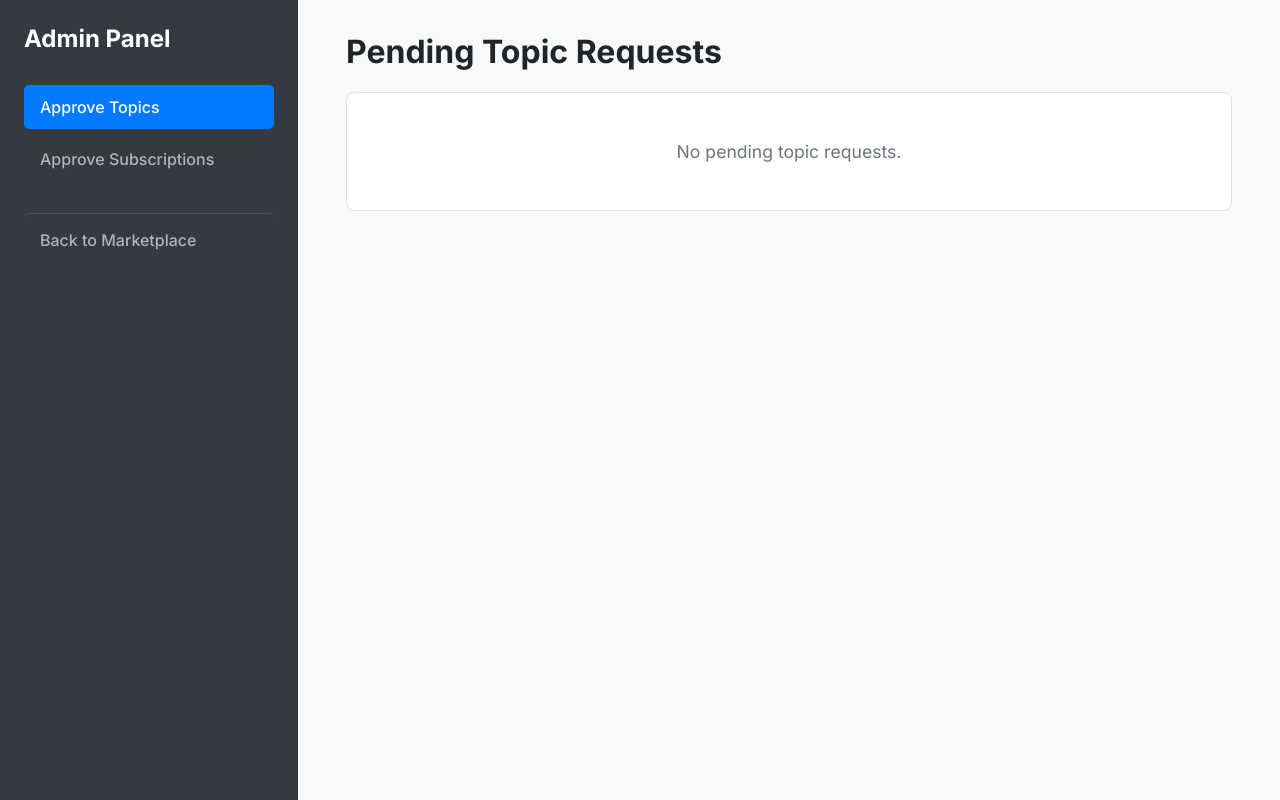
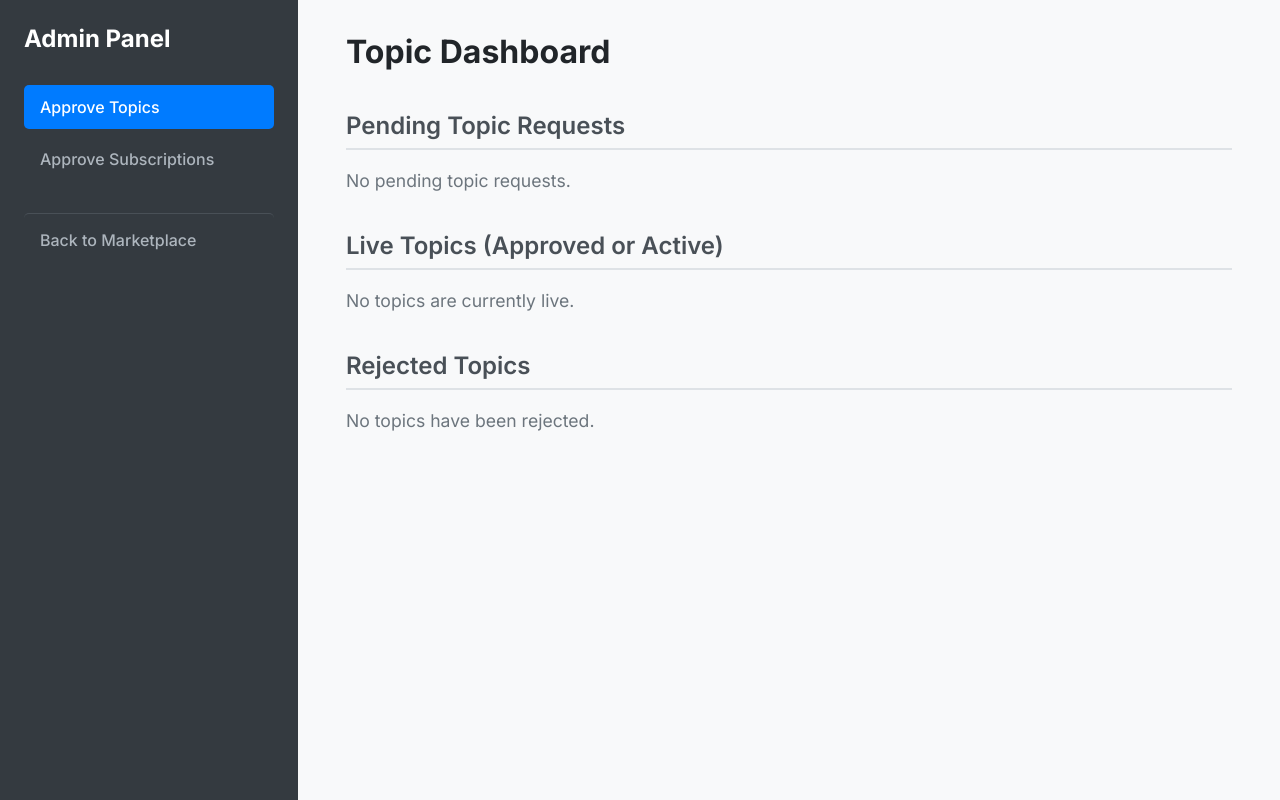
Before and after one commit to KunjalPatwari/data-marketplace-platform, a Flask app: page /admin in a window 1280 px wide. Run offline with Flask 3, Linux system fonts and the light colour scheme; data that the repository does not hold is empty.

Commit message:
Updated admin codebase

```diff
--- a/node_4_admin/app.py
+++ b/node_4_admin/app.py
@@ -1,19 +1,23 @@
 from flask import Flask, render_template, request, redirect, url_for, session
 import mysql.connector
 from mysql.connector import errorcode
-import os # We need this for the new session feature
+import os
+from dotenv import load_dotenv # <-- 1. Import load_dotenv
+
+# --- LOAD ENVIRONMENT VARIABLES ---
+load_dotenv() # <-- 2. Call this to load the .env file
 
 # --- FLASK APP SETUP ---
 app = Flask(__name__)
-# A secret key is required for sessions (which we use for the new feature)
 app.secret_key = os.urandom(24)
 
-# --- YOUR DATABASE CONFIGURATION ---
+# --- YOUR DATABASE CONFIGURATION (NOW SECURE) ---
+# 3. Read everything from os.getenv()
 DB_CONFIG = {
-    'user': 'flask_app',
-    'password': 'Flask@123',
-    'host': 'localhost',
-    'database': 'marketplace_db'
+    'user': os.getenv('DB_USER'),
+    'password': os.getenv('DB_PASS'),
+    'host': os.getenv('DB_HOST'),
+    'database': os.getenv('DB_NAME')
 }
 
 # --- DATABASE CONNECTION HELPER ---
@@ -27,38 +31,23 @@ def get_db_connection():
         return None
 
 # --- HOME PAGE / MARKETPLACE ROUTE ---
-# --- HOME PAGE / MARKETPLACE ROUTE ---
 @app.route("/")
 def marketplace():
     """
-    Displays all ACTIVE topics and checks the LATEST subscription
-    status for each one.
+    Displays all ACTIVE topics. This is the 'dumb' public storefront.
     """
-    products_list = []
+    active_products = []
     cnx = get_db_connection()
     if cnx:
         cursor = cnx.cursor(dictionary=True)
+        query = "SELECT topic_id, topic_name FROM topics WHERE status = 'active'"
+        cursor.execute(query)
+        active_products = cursor.fetchall()
 
-        # This new, "smart" query joins topics with their LATEST subscription status
-        query = """
-            SELECT
-                T.topic_id,
-                T.topic_name,
-                (SELECT S.status
-                 FROM user_subscriptions AS S
-                 WHERE S.topic_id = T.topic_id
-                 ORDER BY S.subscription_id DESC
-                 LIMIT 1) AS subscription_status
-            FROM topics AS T
-            WHERE T.status = 'active'
-        """
-
-        cursor.execute(query)
-        products_list = cursor.fetchall()
         cursor.close()
         cnx.close()
 
-    return render_template('index.html', products=products_list)
+    return render_template('index.html', products=active_products)
 
 # --- REGISTER TOPIC ROUTES (GET and POST) ---
 @app.route("/register", methods=['GET', 'POST'])
@@ -99,31 +88,21 @@ def subscribe_to_topic(topic_id):
 
     cursor = cnx.cursor(dictionary=True)
 
-    # --- THIS IS THE FIX ---
-    # When the user *submits* the form
     if request.method == 'POST':
         insert_query = "INSERT INTO user_subscriptions (topic_id, status) VALUES (%s, 'pending')"
         try:
             cursor.execute(insert_query, (topic_id,))
             cnx.commit()
-
-            # **NEW:** Get the ID of the subscription we just created
             new_subscription_id = cursor.lastrowid
-
-            # **NEW:** Store this ID in the user's session (like a cookie)
             session['last_sub_id'] = new_subscription_id
-
         except mysql.connector.Error as err:
             print(f"Error subscribing: {err}")
 
         cursor.close()
         cnx.close()
 
-        # **THE FIX:** We redirect to a new "status" page instead of
-        # rendering a template directly. This changes the URL.
-        return redirect(url_for('subscription_status'))
+        return redirect(url_for('my_subscriptions'))
 
-    # --- This part handles showing the form ---
     if request.method == 'GET':
         query = "SELECT topic_id, topic_name FROM topics WHERE topic_id = %s AND status = 'active'"
         cursor.execute(query, (topic_id,))
@@ -137,42 +116,66 @@ def subscribe_to_topic(topic_id):
         else:
             return "This product is not available for subscription.", 404
 
-# --- *** NEW FEATURE ***: SUBSCRIPTION STATUS PAGE ---
-@app.route("/subscription_status")
-def subscription_status():
+# --- *** UPDATED *** CONSUMER DASHBOARD PAGE ---
+@app.route("/my_subscriptions")
+def my_subscriptions():
     """
-    Shows the consumer the status of their *last* subscription request.
-    This is where we hide/show the API link.
+    This is the consumer's dedicated dashboard.
+    It shows their LATEST pending, approved, and rejected subscriptions.
     """
-    # 1. Get the subscription ID we saved in the session
-    sub_id = session.get('last_sub_id', None)
-    if not sub_id:
-        # If they haven't subscribed, just send them home
-        return redirect(url_for('marketplace'))
-
-    # 2. Check the status of this *specific* subscription
-    status = 'pending' # Default
+    pending_subs = []
+    approved_subs = []
+    rejected_subs = []
 
     cnx = get_db_connection()
     if cnx:
         cursor = cnx.cursor(dictionary=True)
-        query = "SELECT status FROM user_subscriptions WHERE subscription_id = %s"
-        cursor.execute(query, (sub_id,))
-        result = cursor.fetchone()
-        if result:
-            status = result['status'] # Will be 'pending', 'approved', or 'rejected'
-        cursor.close()
-        cnx.close()
+        # THIS IS THE NEW, SMARTER QUERY.
+        # It finds the *most recent* subscription for each topic
+        # and joins to get only that single, latest status.
+        query = """
+            SELECT T.topic_name, S.status
+            FROM user_subscriptions AS S
+            JOIN topics AS T ON S.topic_id = T.topic_id
+            INNER JOIN (
+                SELECT topic_id, MAX(subscription_id) AS max_id
+                FROM user_subscriptions
+                GROUP BY topic_id
+            ) AS S_latest ON S.topic_id = S_latest.topic_id AND S.subscription_id = S_latest.max_id
+            ORDER BY S.subscription_id DESC
+        """
 
-    # 3. Pass this *correct* status to the template
-    return render_template('subscribe_success.html', status=status)
+        try:
+            cursor.execute(query)
+            all_subs = cursor.fetchall()
+
+            # Sort all subscriptions into three lists
+            for sub in all_subs:
+                if sub['status'] == 'pending':
+                    pending_subs.append(sub)
+                elif sub['status'] == 'approved':
+                    approved_subs.append(sub)
+                elif sub['status'] == 'rejected':
+                    rejected_subs.append(sub)
+
+            cursor.close()
+            cnx.close()
+
+        except mysql.connector.Error as err:
+            print(f"my_subscriptions error: {err}")
+            cursor.close()
+            cnx.close()
+
+
+    return render_template('my_subscriptions.html',
+                           pending_subs=pending_subs,
+                           approved_subs=approved_subs,
+                           rejected_subs=rejected_subs)
+
 
 # --- API ENDPOINT FOR CONSUMER SCRIPT (NODE 3) ---
 @app.route("/api/subscriptions")
 def get_subscriptions():
-    """
-    Returns a JSON list of ALL active and approved topics.
-    """
     topic_list = []
     cnx = get_db_connection()
     if cnx:
@@ -199,80 +202,86 @@ def get_subscriptions():
 @app.route("/admin")
 def admin_dashboard():
     pending_topics = []
+    live_topics = []
+    rejected_topics = []
+
     cnx = get_db_connection()
     if cnx:
         cursor = cnx.cursor(dictionary=True)
-        query = """
-            SELECT topic_id, topic_name, created_at,
-                   source_file, source_column, output_key
-            FROM topics
-            WHERE status = 'pending'
-        """
-        cursor.execute(query)
+
+        query_pending = "SELECT * FROM topics WHERE status = 'pending' ORDER BY created_at DESC"
+        cursor.execute(query_pending)
         pending_topics = cursor.fetchall()
+
+        query_live = "SELECT * FROM topics WHERE status IN ('approved', 'active') ORDER BY created_at DESC"
+        cursor.execute(query_live)
+        live_topics = cursor.fetchall()
+
+        query_rejected = "SELECT * FROM topics WHERE status = 'rejected' ORDER BY created_at DESC"
+        cursor.execute(query_rejected)
+        rejected_topics = cursor.fetchall()
 
         cursor.close()
         cnx.close()
 
-    return render_template('admin.html', topics=pending_topics)
+    return render_template('admin.html',
+                           pending_topics=pending_topics,
+                           live_topics=live_topics,
+                           rejected_topics=rejected_topics)
 
-# --- APPROVE TOPIC ROUTE (THE "BUTTON") ---
+# --- (All Admin Approve/Reject routes remain the same) ---
 @app.route("/approve/<int:topic_id>", methods=['POST'])
 def approve_topic(topic_id):
     cnx = get_db_connection()
     if cnx:
         cursor = cnx.cursor()
         query = "UPDATE topics SET status = 'approved' WHERE topic_id = %s"
-        try:
-            cursor.execute(query, (topic_id,))
-            cnx.commit()
-            print(f"Topic {topic_id} approved!")
-        except mysql.connector.Error as err:
-            print(f"Error approving topic: {err}")
-
+        cursor.execute(query, (topic_id,))
+        cnx.commit()
         cursor.close()
         cnx.close()
-
     return redirect(url_for('admin_dashboard'))
 
-# --- REJECT TOPIC ROUTE ---
 @app.route("/reject_topic/<int:topic_id>", methods=['POST'])
 def reject_topic(topic_id):
     cnx = get_db_connection()
     if cnx:
         cursor = cnx.cursor()
         query = "UPDATE topics SET status = 'rejected' WHERE topic_id = %s"
-        try:
-            cursor.execute(query, (topic_id,))
-            cnx.commit()
-            print(f"Topic {topic_id} REJECTED!")
-        except mysql.connector.Error as err:
-            print(f"Error rejecting topic: {err}")
+        cursor.execute(query, (topic_id,))
+        cnx.commit()
+        cursor.close()
+        cnx.close()
+    return redirect(url_for('admin_dashboard'))
 
+@app.route("/admin/subscriptions")
+def admin_subscriptions():
+    pending_subs = []
+    approved_subs = []
+    rejected_subs = []
+
+    query_base = """
+        SELECT S.subscription_id, T.topic_name
+        FROM user_subscriptions AS S
+        JOIN topics AS T ON S.topic_id = T.topic_id
+    """
+
+    cnx = get_db_connection()
+    if cnx:
+        cursor = cnx.cursor(dictionary=True)
+        cursor.execute(f"{query_base} WHERE S.status = 'pending'")
+        pending_subs = cursor.fetchall()
+        cursor.execute(f"{query_base} WHERE S.status = 'approved'")
+        approved_subs = cursor.fetchall()
+        cursor.execute(f"{query_base} WHERE S.status = 'rejected'")
+        rejected_subs = cursor.fetchall()
         cursor.close()
         cnx.close()
 
-    return redirect(url_for('admin_dashboard'))
-
-# --- ADMIN SUBSCRIPTION APPROVAL ROUTES ---
-@app.route("/admin/subscriptions")
-def admin_subscriptions():
-    pending_subs = []
-    cnx = get_db_connection()
-    if cnx:
-        cursor = cnx.cursor(dictionary=True)
-        query = """
-            SELECT S.subscription_id, T.topic_name
-            FROM user_subscriptions AS S
-            JOIN topics AS T ON S.topic_id = T.topic_id
-            WHERE S.status = 'pending'
-        """
-        cursor.execute(query)
-        pending_subs = cursor.fetchall()
-        cursor.close()
-        cnx.close()
-
-    return render_template('admin_subs.html', subscriptions=pending_subs)
+    return render_template('admin_subs.html',
+                           pending_subs=pending_subs,
+                           approved_subs=approved_subs,
+                           rejected_subs=rejected_subs)
 
 @app.route("/approve_subscription/<int:subscription_id>", methods=['POST'])
 def approve_subscription(subscription_id):
@@ -280,35 +289,22 @@ def approve_subscription(subscription_id):
     if cnx:
         cursor = cnx.cursor()
         query = "UPDATE user_subscriptions SET status = 'approved' WHERE subscription_id = %s"
-        try:
-            cursor.execute(query, (subscription_id,))
-            cnx.commit()
-            print(f"Subscription {subscription_id} approved!")
-        except mysql.connector.Error as err:
-            print(f"Error approving subscription: {err}")
-
+        cursor.execute(query, (subscription_id,))
+        cnx.commit()
         cursor.close()
         cnx.close()
-
     return redirect(url_for('admin_subscriptions'))
 
-# --- REJECT SUBSCRIPTION ROUTE ---
 @app.route("/reject_subscription/<int:subscription_id>", methods=['POST'])
 def reject_subscription(subscription_id):
     cnx = get_db_connection()
     if cnx:
         cursor = cnx.cursor()
         query = "UPDATE user_subscriptions SET status = 'rejected' WHERE subscription_id = %s"
-        try:
-            cursor.execute(query, (subscription_id,))
-            cnx.commit()
-            print(f"Subscription {subscription_id} REJECTED!")
-        except mysql.connector.Error as err:
-            print(f"Error rejecting subscription: {err}")
-
+        cursor.execute(query, (subscription_id,))
+        cnx.commit()
         cursor.close()
         cnx.close()
-
     return redirect(url_for('admin_subscriptions'))
 
 # --- RUN THE APP ---
--- a/node_4_admin/templates/admin.html
+++ b/node_4_admin/templates/admin.html
@@ -18,6 +18,7 @@
         .sidebar .nav-links a.home { margin-top: 2rem; border-top: 1px solid #495057; padding-top: 1rem; }
         .content { flex: 1; padding: 2rem 3rem; }
         h1 { font-weight: 700; color: #212529; margin-top: 0; }
+        h2 { font-weight: 600; color: #495057; border-bottom: 2px solid #dee2e6; padding-bottom: 8px; margin-top: 2.5rem; }
         .item-list { list-style: none; padding: 0; }
         .item { background: #ffffff; border: 1px solid #dee2e6; border-radius: 8px; margin-bottom: 1rem; padding: 1.5rem; }
         .item-header { display: flex; justify-content: space-between; align-items: center; }
@@ -31,7 +32,11 @@
         .btn-success:hover { background-color: #218838; }
         .btn-danger { background-color: #dc3545; color: white; }
         .btn-danger:hover { background-color: #c82333; }
-        .no-items { color: #6c757d; font-size: 1.1em; text-align: center; padding: 3rem; background: #fff; border: 1px solid #dee2e6; border-radius: 8px; }
+        .no-items { color: #6c757d; font-size: 1.1em; }
+        .readonly-item { background: #ffffff; border: 1px solid #dee2e6; border-radius: 8px; margin-bottom: 1rem; padding: 1rem 1.5rem; }
+        .readonly-item span { font-weight: 600; color: #212529; }
+        .readonly-item.rejected span { color: #dc3545; text-decoration: line-through; }
+        .readonly-item.live span { color: #28a745; }
     </style>
 </head>
 <body>
@@ -45,10 +50,12 @@
             </ul>
         </div>
         <div class="content">
-            <h1>Pending Topic Requests</h1>
-            {% if topics %}
+            <h1>Topic Dashboard</h1>
+
+            <h2>Pending Topic Requests</h2>
+            {% if pending_topics %}
                 <ul class="item-list">
-                    {% for topic in topics %}
+                    {% for topic in pending_topics %}
                     <li class="item">
                         <div class="item-header">
                             <div class="item-info">
@@ -75,6 +82,38 @@
             {% else %}
                 <p class="no-items">No pending topic requests.</p>
             {% endif %}
+
+            <h2>Live Topics (Approved or Active)</h2>
+            {% if live_topics %}
+                <ul class="item-list">
+                    {% for topic in live_topics %}
+                    <li class="readonly-item live">
+                        <span>{{ topic.topic_name }}</span> (Status: {{ topic.status }})
+                        <div class="recipe-details" style="margin-top: 10px;">
+                            File: <code>{{ topic.source_file }}</code> |
+                            Column: <code>{{ topic.source_column }}</code> |
+                            Key: <code>{{ topic.output_key }}</code>
+                        </div>
+                    </li>
+                    {% endfor %}
+                </ul>
+            {% else %}
+                <p class="no-items">No topics are currently live.</p>
+            {% endif %}
+
+            <h2>Rejected Topics</h2>
+            {% if rejected_topics %}
+                <ul class="item-list">
+                    {% for topic in rejected_topics %}
+                    <li class="readonly-item rejected">
+                        <span>{{ topic.topic_name }}</span>
+                    </li>
+                    {% endfor %}
+                </ul>
+            {% else %}
+                <p class="no-items">No topics have been rejected.</p>
+            {% endif %}
+
         </div>
     </div>
 </body>
--- a/node_4_admin/templates/register.html
+++ b/node_4_admin/templates/register.html
@@ -48,7 +48,7 @@
                 </div>
                 <div class="form-group">
                     <label for="source_column">Source Column:</label>
-                    <input type="text" id="source_column" name="source_column" placeholder="e.g., RSI_14" required>
+                    <input type="text" id="source_column" name="source_column" placeholder="e.g., RSI" required>
                 </div>
                 <div class="form-group">
                     <label for="output_key">Output JSON Key:</label>
```
Also changed, not shown: node_4_admin/templates/admin_subs.html (+38 -4 lines), node_4_admin/templates/index.html (+3 -24 lines), node_4_admin/templates/my_subscriptions.html (added, +98 -0 lines).
